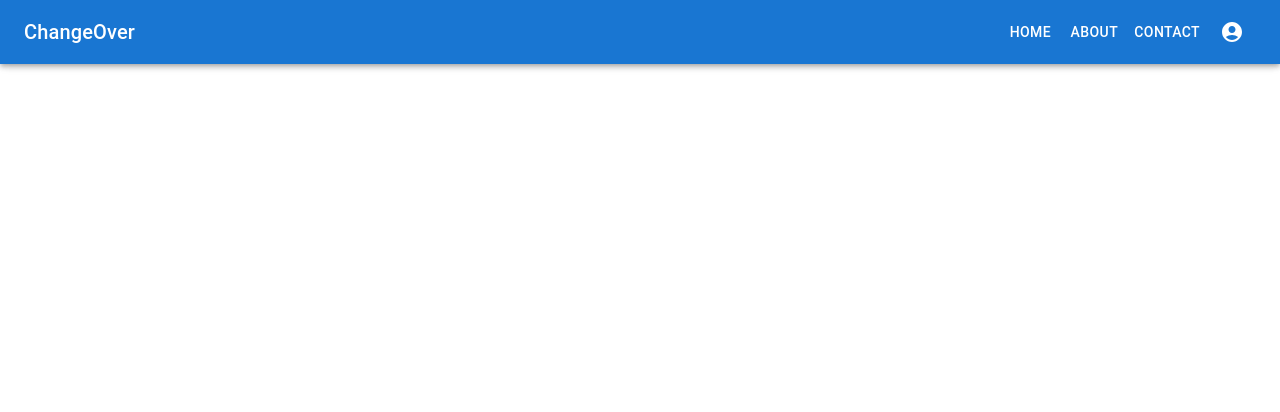
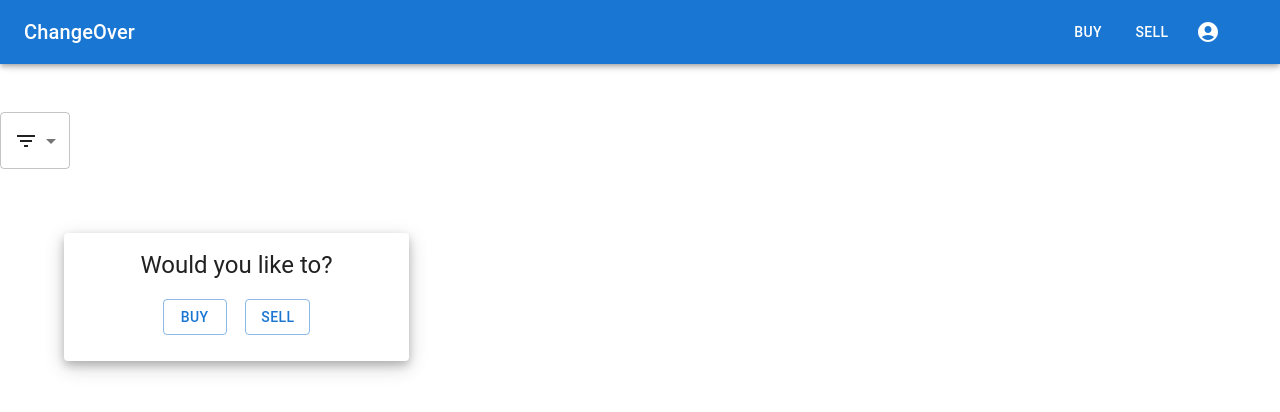
Before and after one commit to HkausarM/ChangeOver_FE, a React (Create React App) app: page / in a window 1280 px wide. Shown: the top 412 px of the page. Built offline with nearby package versions, Linux system fonts and the light colour scheme.

Commit message:
adding filter and menus

```diff
--- a/src/components/App/App.css
+++ b/src/components/App/App.css
@@ -1,3 +1,5 @@
+@import url('https://fonts.googleapis.com/css?family=Source+Sans+Pro:regular,bold,italic&subset=latin,latin-ext');
+
 .App-header {
   background-color: white;
   /* min-height: 100vh; */
@@ -10,13 +12,33 @@
 }
 
 .css-1ri6ub7-MuiPaper-root-MuiCard-root {
-  margin-top: 7% !important;
-  margin-left: 35% !important;
+  /* margin-top: 3% !important;
+  margin-left: 5% !important; */
+  display: flex;
+  flex-direction: column !important;
+  flex-wrap: wrap;
   box-shadow: 0 4px 8px 0 rgba(0, 0, 0, 0.2), 0 6px 20px 0 rgba(0, 0, 0, 0.19) !important;
   max-width: 450px;
   text-align: center;
+  margin: 5% 5% 5% 5% !important
 }
 
 .css-1rwt2y5-MuiButtonBase-root-MuiButton-root {
   margin: 3% !important
 }
+
+.css-1mcnwpj-MuiList-root {
+  max-width: 180px !important;
+}
+
+.cards-shower {
+  display: flex !important;
+  flex-direction: row !important;
+  flex-wrap: wrap;
+  justify-content: space-around;
+
+}
+
+.cards-details {
+  margin: 2% 0% 2% 0% !important
+}
--- a/src/components/App/App.js
+++ b/src/components/App/App.js
@@ -1,15 +1,15 @@
 import './App.css';
 import HomeMenu from '../nav/HomeMenu';
-import MultiActionAreaCard from '../home/HomeOverlay'
+import BasicSelect from '../home/Filter';
+import AltCard from '../home/HomeOverlay';
 
 function App() {
   return (
     <div className="App">
       <header className="App-header">
-          <div className="menu">
           <HomeMenu />
-          {/* <MultiActionAreaCard /> */}
-          </div>
+          <BasicSelect />
+          <AltCard />
       </header>
     </div>
   );
--- /dev/null
+++ b/src/components/home/Filter.js
@@ -0,0 +1,37 @@
+import * as React from 'react';
+import Box from '@mui/material/Box';
+import MenuItem from '@mui/material/MenuItem';
+import Select from '@mui/material/Select';
+import FilterListIcon from '@mui/icons-material/FilterList';
+
+
+export default function BasicSelect() {
+  const [category, setCategory] = React.useState('');
+
+  const handleChange = (event) => {
+    setCategory(event.target.value);
+  };
+
+  return (
+    <div class="cat-filter">
+      <Box sx={{ minWidth: 190 }}>
+        <Select
+          displayEmpty
+          renderValue={() => {
+            return (
+              <Box sx={{ display: "flex", gap: 1 }}>
+                <FilterListIcon />
+                {category}
+              </Box>
+            );
+          }}
+          onChange={handleChange}
+        >
+          <MenuItem value={"Male"}>Male</MenuItem>
+          <MenuItem value={"Female"}>Female</MenuItem>
+          <MenuItem value={"Kids"}>Kids</MenuItem>
+        </Select>
+      </Box>
+    </div>
+  );
+}
--- a/src/components/nav/HomeMenu.js
+++ b/src/components/nav/HomeMenu.js
@@ -7,18 +7,14 @@ import Divider from '@mui/material/Divider';
 import Drawer from '@mui/material/Drawer';
 import IconButton from '@mui/material/IconButton';
 import List from '@mui/material/List';
-import ListItem from '@mui/material/ListItem';
-import ListItemButton from '@mui/material/ListItemButton';
-import ListItemText from '@mui/material/ListItemText';
 import MenuIcon from '@mui/icons-material/Menu';
 import Toolbar from '@mui/material/Toolbar';
 import Typography from '@mui/material/Typography';
 import Button from '@mui/material/Button';
 import SearchAppBar from './SearchBar'
 import AccountCircle from '@mui/icons-material/AccountCircle';
-
 const drawerWidth = 240;
-const navItems = ['Home', 'About', 'Contact'];
+const navItems = ['Buy', 'Sell'];
 
 function DrawerAppBar(props) {
   const { window } = props;
@@ -84,8 +80,22 @@ function DrawerAppBar(props) {
               aria-haspopup="true"
               color="inherit"
             >
-              <AccountCircle />
+              <AccountCircle BasicExampleDataGrid />
             </IconButton>
+            {/* <span class="material-icons-outlined">
+filter_list
+</span> */}
+            <IconButton
+              size="large"
+              aria-label="account of current user"
+              aria-controls="primary-search-account-menu"
+              aria-haspopup="true"
+              color="inherit"
+            />
+              {/* <AccountCircle /> */}
+              {/* <filter */}
+              {/* <Filter1TwoTone /> */}
+
           </Box>
         </Toolbar>
       </AppBar>
@@ -110,6 +120,7 @@ function DrawerAppBar(props) {
         <Toolbar />
       </Box>
     </Box>
+
   );
 }
 
--- a/src/components/nav/SearchBar.js
+++ b/src/components/nav/SearchBar.js
@@ -1,12 +1,6 @@
 import * as React from 'react';
 import { styled, alpha } from '@mui/material/styles';
-import AppBar from '@mui/material/AppBar';
-import Box from '@mui/material/Box';
-import Toolbar from '@mui/material/Toolbar';
-import IconButton from '@mui/material/IconButton';
-import Typography from '@mui/material/Typography';
 import InputBase from '@mui/material/InputBase';
-import MenuIcon from '@mui/icons-material/Menu';
 import SearchIcon from '@mui/icons-material/Search';
 
 const Search = styled('div')(({ theme }) => ({
--- a/src/index.js
+++ b/src/index.js
@@ -1,7 +1,7 @@
 import React from 'react';
 import ReactDOM from 'react-dom/client';
 import './index.css';
-import App from './components/app/App';
+import App from '../src/components/app/App'
 import reportWebVitals from './reportWebVitals';
 
 const root = ReactDOM.createRoot(document.getElementById('root'));
```
Also changed, not shown: src/components/nav/SideNav.js (added, +90 -0 lines).
